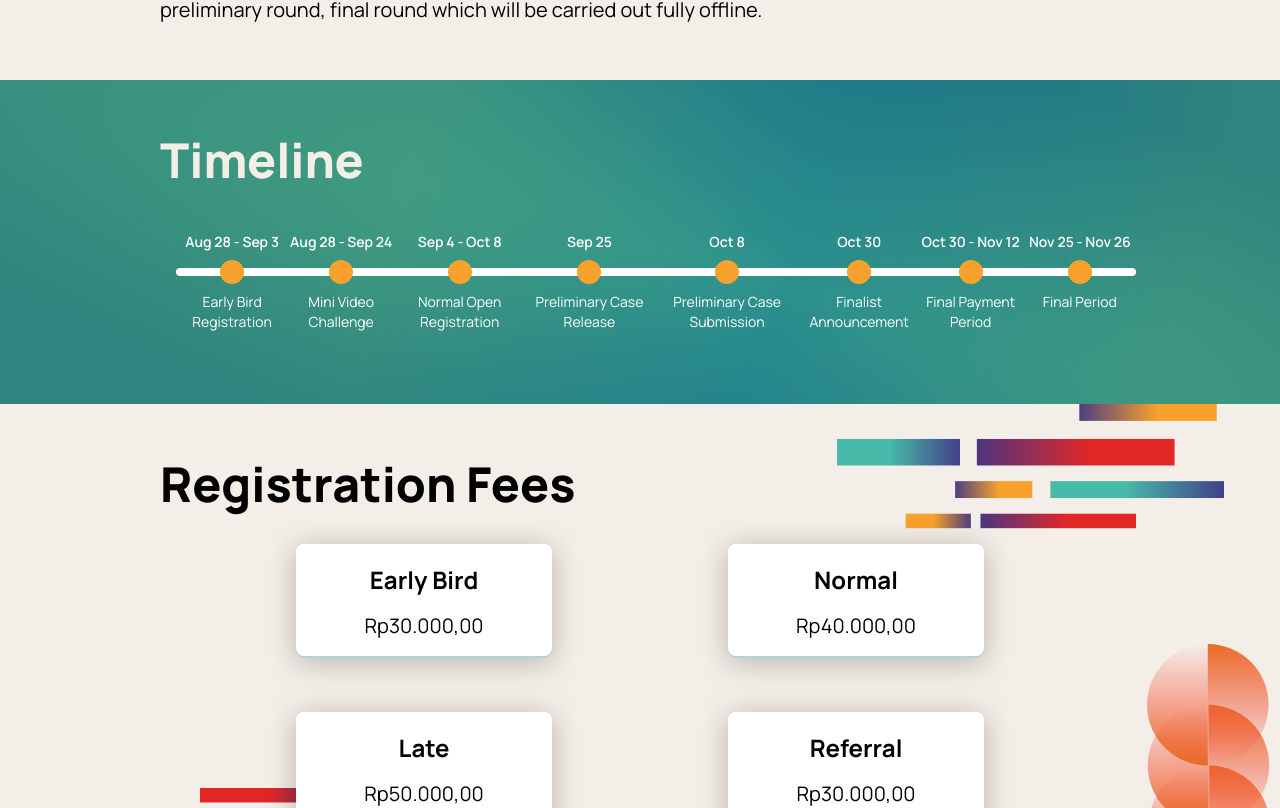
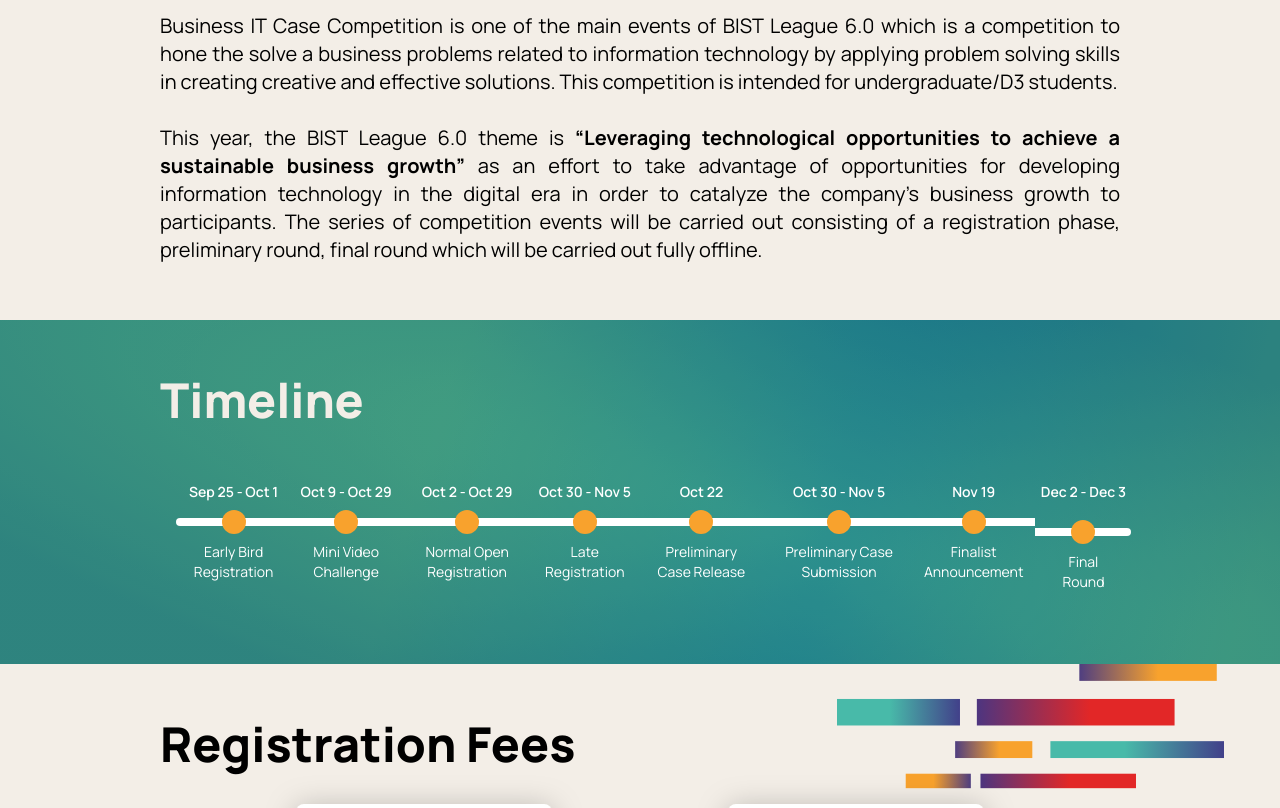
Before and after one commit to syahrialalzaidan/web-bist-league, a Next.js app: page /competition in a window 1280 px wide. Shown: the part 836-1644 px from the top of the page. Built offline with nearby package versions, Linux system fonts and the light colour scheme; no server answers; a web font is replaced by a local one.

Commit message:
Edit competition timeline

```diff
--- a/src/app/competition/components/Timeline.tsx
+++ b/src/app/competition/components/Timeline.tsx
@@ -10,14 +10,14 @@
                 <div className="flex flex-wrap lg:flex-col">
                     <div className="flex-1 lg:w-auto h-auto flex justify-center items-center">
                         <div className="order-1 lg:mr-0">
-                            <h3 className="font-semibold py-4 text-white text-sm text-center">Aug 28 - Sep 3</h3>
+                            <h3 className="font-semibold py-4 text-white text-sm text-center">Sep 25 - Oct 1</h3>
                         </div>
                     </div>
                     <div className="relative w-2 h-auto lg:h-2 lg:w-full flex justify-center items-center mx-4 lg:mx-0">
                         <div className="h-full w-full bg-white rounded-t-lg lg:rounded-s-lg lg:rounded-e-none" />
                         <div className="absolute w-6 h-6 rounded-full bg-[#F8A22D] z-10 text-white text-center" />
                     </div>
-                    <div className="flex-1 lg:w-auto h-auto flex justify-center items-center py-4 lg:py-0 lg:my-4">
+                    <div className="flex-1 lg:w-auto h-auto flex justify-center items-center py-4 lg:py-0 lg:px-3 lg:my-4">
                         <div className="order-1">
                             <h3 className="font-normal text-white text-sm text-center">Early Bird Registration</h3>
                         </div>
@@ -28,14 +28,14 @@
                 <div className="flex flex-wrap lg:flex-col">
                     <div className="flex-1 lg:w-auto h-auto flex justify-center items-center">
                         <div className="order-1 lg:mr-0 lg:w-full ">
-                            <h3 className="font-semibold py-4 text-white text-sm text-center">Aug 28 - Sep 24</h3>
+                            <h3 className="font-semibold py-4 text-white text-sm text-center">Oct 9 - Oct 29</h3>
                         </div>
                     </div>
                     <div className="relative w-2 h-auto lg:h-2 lg:w-full flex justify-center items-center mx-4 lg:mx-0">
                         <div className="h-full w-full bg-white" />
                         <div className="absolute w-6 h-6 rounded-full bg-[#F8A22D] z-10 text-white text-center" />
                     </div>
-                    <div className="flex-1 lg:w-auto h-auto flex justify-center items-center py-4 lg:py-0 lg:my-4">
+                    <div className="flex-1 lg:w-auto h-auto flex justify-center items-center py-4 lg:py-0 lg:px-3 lg:my-4">
                         <div className="order-1">
                             <h3 className="font-normal text-white text-sm text-center">Mini Video Challenge</h3>
                         </div>
@@ -46,14 +46,14 @@
                 <div className="flex flex-wrap lg:flex-col">
                     <div className="flex-1 lg:w-auto h-auto flex justify-center items-center">
                         <div className="order-1 lg:mr-0 lg:w-full ">
-                            <h3 className="font-semibold py-4 text-white text-sm text-center">Sep 4 - Oct 8</h3>
+                            <h3 className="font-semibold py-4 text-white text-sm text-center">Oct 2 - Oct 29</h3>
                         </div>
                     </div>
                     <div className="relative w-2 h-auto lg:h-2 lg:w-full flex justify-center items-center mx-4 lg:mx-0">
                         <div className="h-full w-full bg-white" />
                         <div className="absolute w-6 h-6 rounded-full bg-[#F8A22D] z-10 text-white text-center" />
                     </div>
-                    <div className="flex-1 lg:w-auto h-auto flex justify-center items-center py-4 lg:py-0 lg:my-4">
+                    <div className="flex-1 lg:w-auto h-auto flex justify-center items-center py-4 lg:py-0 lg:px-3 lg:my-4">
                         <div className="order-1">
                             <h3 className="font-normal text-white text-sm text-center">Normal Open Registration</h3>
                         </div>
@@ -64,16 +64,16 @@
                 <div className="flex flex-wrap lg:flex-col">
                     <div className="flex-1 lg:w-auto h-auto flex justify-center items-center">
                         <div className="order-1 lg:mr-0 lg:w-full ">
-                            <h3 className="font-semibold py-4 text-white text-sm text-center">Sep 25</h3>
+                            <h3 className="font-semibold py-4 text-white text-sm text-center">Oct 30 - Nov 5</h3>
                         </div>
                     </div>
                     <div className="relative w-2 h-auto lg:h-2 lg:w-full flex justify-center items-center mx-4 lg:mx-0">
                         <div className="h-full w-full bg-white" />
                         <div className="absolute w-6 h-6 rounded-full bg-[#F8A22D] z-10 text-white text-center" />
                     </div>
-                    <div className="flex-1 lg:w-auto h-auto flex justify-center items-center py-4 lg:py-0 lg:my-4">
+                    <div className="flex-1 lg:w-auto h-auto flex justify-center items-center py-4 lg:py-0 lg:px-3 lg:my-4">
                         <div className="order-1">
-                            <h3 className="font-normal text-white text-sm text-center">Preliminary Case Release</h3>
+                            <h3 className="font-normal text-white text-sm text-center">Late Registration</h3>
                         </div>
                     </div>
                 </div>
@@ -82,16 +82,16 @@
                 <div className="flex flex-wrap lg:flex-col">
                     <div className="flex-1 lg:w-auto h-auto flex justify-center items-center">
                         <div className="order-1 lg:mr-0 lg:w-full ">
-                            <h3 className="font-semibold py-4 text-white text-sm text-center">Oct 8</h3>
+                            <h3 className="font-semibold py-4 text-white text-sm text-center">Oct 22</h3>
                         </div>
                     </div>
                     <div className="relative w-2 h-auto lg:h-2 lg:w-full flex justify-center items-center mx-4 lg:mx-0">
                         <div className="h-full w-full bg-white" />
                         <div className="absolute w-6 h-6 rounded-full bg-[#F8A22D] z-10 text-white text-center" />
                     </div>
-                    <div className="flex-1 lg:w-auto h-auto flex justify-center items-center py-4 lg:py-0 lg:my-4">
+                    <div className="flex-1 lg:w-auto h-auto flex justify-center items-center py-4 lg:py-0 lg:px-3 lg:my-4">
                         <div className="order-1">
-                            <h3 className="font-normal text-white text-sm text-center">Preliminary Case Submission</h3>
+                            <h3 className="font-normal text-white text-sm text-center">Preliminary Case Release</h3>
                         </div>
                     </div>
                 </div>
@@ -100,16 +100,16 @@
                 <div className="flex flex-wrap lg:flex-col pl-2 lg:pl-0">
                     <div className="flex-1 lg:w-auto h-auto flex justify-center items-center">
                         <div className="order-1 lg:mr-0 lg:w-full ">
-                            <h3 className="font-semibold py-4 text-white text-sm text-center">Oct 30</h3>
+                            <h3 className="font-semibold py-4 text-white text-sm text-center">Oct 30 - Nov 5</h3>
                         </div>
                     </div>
                     <div className="relative w-2 h-auto lg:h-2 lg:w-full flex justify-center items-center mx-4 lg:mx-0">
                         <div className="h-full w-full bg-white" />
                         <div className="absolute w-6 h-6 rounded-full bg-[#F8A22D] z-10 text-white text-center" />
                     </div>
-                    <div className="flex-1 lg:w-auto h-auto flex justify-center items-center py-4 lg:py-0 lg:my-4">
+                    <div className="flex-1 lg:w-auto h-auto flex justify-center items-center py-4 lg:py-0 px-1 lg:px-3 lg:my-4">
                         <div className="order-1">
-                            <h3 className="font-normal text-white text-sm text-center">Finalist Announcement</h3>
+                            <h3 className="font-normal text-white text-sm text-center">Preliminary Case Submission</h3>
                         </div>
                     </div>
                 </div>
@@ -117,35 +117,35 @@
                 {/* Stack 7 */}
                 <div className="flex flex-wrap lg:flex-col">
                     <div className="flex-1 lg:w-auto h-auto flex justify-center items-center">
-                        <div className="order-1 lg:mr-0 lg:w-full ">
-                            <h3 className="font-semibold py-4 text-white text-sm text-center">Oct 30 - Nov 12</h3>
+                        <div className="order-1 lg:mr-0 lg:w-full px-1 lg:px-0 ">
+                            <h3 className="font-semibold py-4 text-white text-sm text-center">Nov 19</h3>
                         </div>
                     </div>
                     <div className="relative w-2 h-auto lg:h-2 lg:w-full flex justify-center items-center mx-4 lg:mx-0">
                         <div className="h-full w-full bg-white" />
                         <div className="absolute w-6 h-6 rounded-full bg-[#F8A22D] z-10 text-white text-center" />
                     </div>
-                    <div className="flex-1 lg:w-auto h-auto flex justify-center items-center py-4 lg:py-0 lg:my-4">
+                    <div className="flex-1 lg:w-auto h-auto flex justify-center items-center py-4 lg:py-0 lg:px-3 lg:my-4">
                         <div className="order-1">
-                            <h3 className="font-normal text-white text-sm text-center">Final Payment Period</h3>
+                            <h3 className="font-normal text-white text-sm text-center">Finalist Announcement</h3>
                         </div>
                     </div>
                 </div>
 
                 {/* Stack 8 */}
                 <div className="flex flex-wrap lg:flex-col">
-                    <div className="flex-1 lg:w-[140%] h-auto flex justify-center items-center lg:-mt-1">
+                    <div className="flex-1 lg:w-auto h-auto flex justify-center items-center">
                         <div className="order-1 lg:mr-0 lg:w-full ">
-                            <h3 className="font-semibold text-white text-sm text-center">Nov 25 - Nov 26</h3>
+                            <h3 className="font-semibold py-4 text-white text-sm lg:text-center">Dec 2 - Dec 3</h3>
                         </div>
                     </div>
-                    <div className="relative w-2 h-auto lg:h-2 lg:w-[140%] flex justify-center items-center mx-4 lg:mx-0 lg:mt-4">
+                    <div className="relative w-2 h-auto lg:h-2 lg:w-[140%] flex justify-center items-center mx-6 lg:mx-0">
                         <div className="h-full w-full bg-white rounded-b-lg lg:rounded-r-full lg:rounded-b-none" />
                         <div className="absolute w-6 h-6 rounded-full bg-[#F8A22D] z-10 text-white text-center" />
                     </div>
-                    <div className="flex-1 lg:w-auto h-auto flex justify-center items-center py-8 lg:py-4">
+                    <div className="flex-1 lg:w-auto h-auto flex justify-center items-center py-8 lg:px-3 lg:py-4">
                         <div className="order-1">
-                            <h3 className="font-normal text-white text-sm text-center">Final Period</h3>
+                            <h3 className="font-normal text-white text-sm text-center">Final Round</h3>
                         </div>
                     </div>
                 </div>
--- a/src/app/competition/page.tsx
+++ b/src/app/competition/page.tsx
@@ -68,7 +68,7 @@
         <Image
           src={KotakBottom}
           alt="Hero Round"
-          className="scale-50 lg:scale-100 overflow-hidden absolute top-[362px] -right-14 lg:top-[386px] lg:right-6 z-0"
+          className="scale-50 lg:scale-100 overflow-hidden absolute top-[362px] -right-14 lg:top-[430px] lg:right-6 z-0"
         />
         <Footer />
       </div>
```
Also changed, not shown: src/app/competition/components/Hero.tsx (+12 -3 lines).
